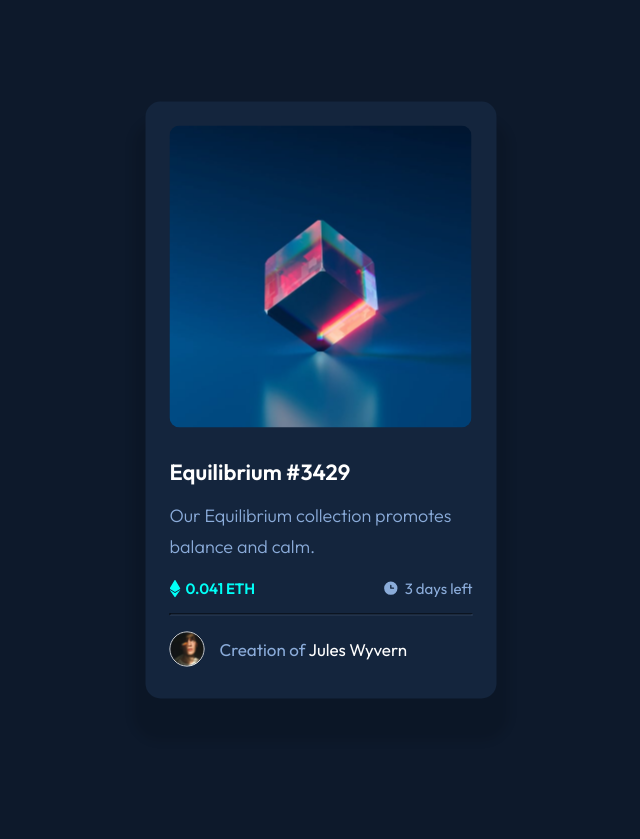
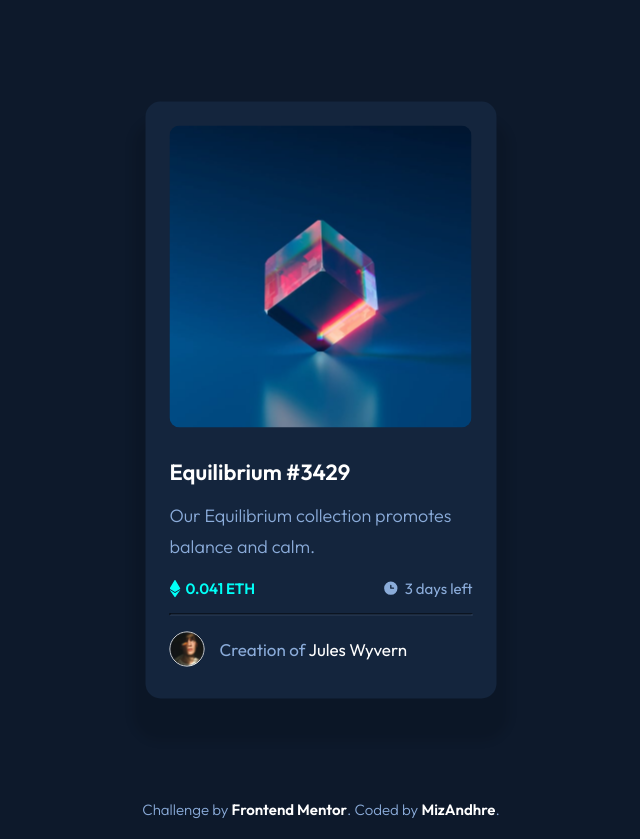
Before and after one commit to MizAndhre/NFT-preview-card-component, a plain HTML site: page index.html in a window 1280 px wide. Shown: the whole page, without its empty margins (319-959 px from the left). Before the commit the page ends 800 px from the top, so only its background shows below. Drawn offline with Linux system fonts and the light colour scheme.

Commit message:
Adding footer section

```diff
--- a/index.html
+++ b/index.html
@@ -51,16 +51,14 @@
       </div>
     </section>
 
-    <!--
-      -->
-
-    <!-- <footer>
+    <footer>
       <div class="attribution">
         Challenge by
         <a href="https://www.frontendmentor.io?ref=challenge" target="_blank"
           >Frontend Mentor</a
-        >. Coded by <a href="#">Your Name Here</a>.
+        >. Coded by
+        <a href="https://www.frontendmentor.io/profile/MizAndhre">MizAndhre</a>.
       </div>
-    </footer> -->
+    </footer>
   </body>
 </html>
--- a/scss/_global.scss
+++ b/scss/_global.scss
@@ -17,6 +17,7 @@ body {
   font-weight: 300;
   font-size: 1.1rem;
   color: $softBlue;
+  overflow-x: hidden;
 
   @include breakpoint-up(large) {
     font-size: 1.2rem;
@@ -79,7 +80,7 @@ a:hover {
       bottom: 0;
       right: 0;
       background-color: rgba($color: $cyan, $alpha: 0.5);
-    //   background-image: url("/images/icon-view.svg");
+      //   background-image: url("/images/icon-view.svg");
       background-image: url("https://raw.githubusercontent.com/MizAndhre/NFT-preview-card-component/47db91e6e70c338a44202e48051f279f044da284/images/icon-view.svg");
       background-position: center center;
       background-repeat: no-repeat;
@@ -193,3 +194,23 @@ a:hover {
 hr {
   border-color: $veryDarkBlue-line;
 }
+
+.attribution {
+  font-size: 1.3rem;
+  text-align: center;
+  margin-bottom: 2rem;
+
+  @include breakpoint-up(large) {
+    font-size: 1.5rem;
+  }
+
+  a {
+    font-weight: 700;
+    color: $white;
+    transition: color 200ms ease-in-out;
+
+    &:hover {
+      color: $cyan;
+    }
+  }
+}
```
Also changed, not shown: dist/css/style.css, 1 other file.
